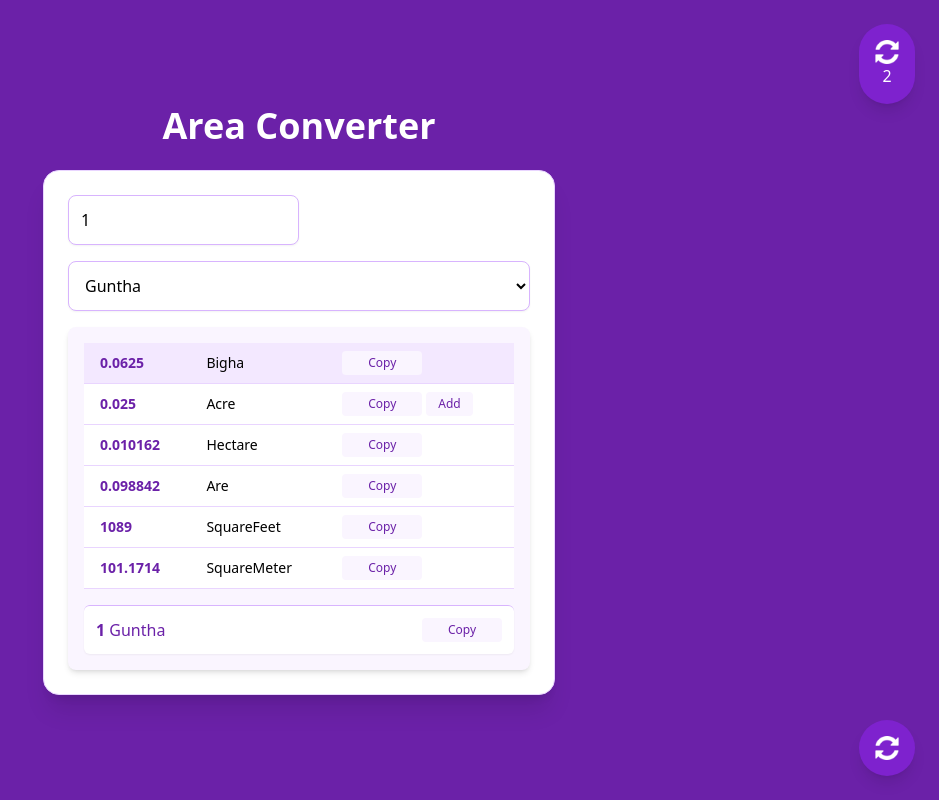
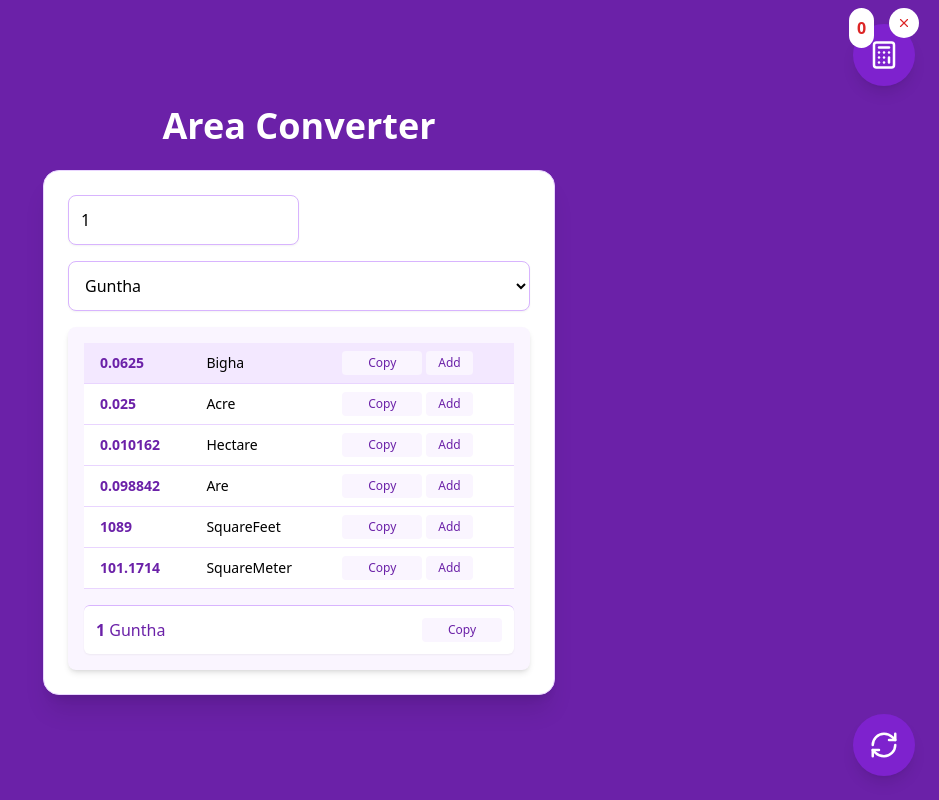
Before and after one commit to Murlidhar08/Area-Converter, a React (Vite) app: page / in a window 1280 px wide. Shown: the whole page, without its empty margins (341-1280 px from the left). Built offline with nearby package versions, Linux system fonts and the light colour scheme.

Commit message:
Task #8 : Multiple calculation added

```diff
--- a/package.json
+++ b/package.json
@@ -13,6 +13,7 @@
     "@reduxjs/toolkit": "^2.8.2",
     "clsx": "^1.2.1",
     "framer-motion": "^12.4.10",
+    "lucide-react": "^0.525.0",
     "react": "^18.2.0",
     "react-dom": "^18.2.0",
     "react-redux": "^9.2.0",
--- a/src/interface/ApplicationState.ts
+++ b/src/interface/ApplicationState.ts
@@ -1,7 +1,6 @@
 import ListOfCalculation from "@/interface/ListOfCalculation";
 
 export default interface ApplicationState {
-    selectedUnit: string,
-    totalUnit: number,
+    calculateUnit: string,
     listOfCalc: ListOfCalculation[]
 }
--- a/src/interface/ListOfCalculation.ts
+++ b/src/interface/ListOfCalculation.ts
@@ -1,3 +1,5 @@
 export default interface ListOfCalculation {
+    unit: string
+    unitValue: number
     value: number
 }
--- a/src/pages/AreaConverterMultiple.tsx
+++ b/src/pages/AreaConverterMultiple.tsx
@@ -2,7 +2,9 @@ import { useState, useEffect, useRef } from "react";
 import { motion } from "framer-motion";
 import { useNavigate } from "react-router-dom";
 import { useSelector, useDispatch } from 'react-redux';
-import { clearListOfCalculator, addListOfCalculator } from '@/redux/slices/calculationSlice';
+import { clearListOfCalculator, addListOfCalculator, setCalculateUnit } from '@/redux/slices/calculationSlice';
+import ListOfCalculation from "@/interface/ListOfCalculation";
+import { CalculatorIcon, RefreshCw, X } from 'lucide-react';
 
 interface UnitConversion {
   [key: string]: number;
@@ -106,7 +108,7 @@ const getLocalStorage = (key: string): any => {
 
 export default function AreaConverterMultiple() {
   const dispatch = useDispatch();
-  const calculationStr = useSelector((state: any) => state.calculation);
+  const calculationStore = useSelector((state: any) => state.calculation);
   const [value, setValue] = useState<number>(Number(getLocalStorage(enums.value) ?? 1));
   const [fromUnit, setFromUnit] = useState<string>(getLocalStorage(enums.fromUnit) ?? "Guntha");
   const [customH, setCustomH] = useState<number>(getLocalStorage(enums.customH) ?? 0);
@@ -193,8 +195,14 @@ export default function AreaConverterMultiple() {
     )
   };
 
-  const addToCalculation = (num: number) => {
-    dispatch(addListOfCalculator({ value: num }));
+  const addToCalculation = (num: number, unit: string) => {
+    const obj: ListOfCalculation = {
+      unit: fromUnit,
+      unitValue: value,
+      value: num
+    }
+    dispatch(addListOfCalculator(obj));
+    dispatch(setCalculateUnit(unit));
   };
 
   return (
@@ -204,7 +212,7 @@ export default function AreaConverterMultiple() {
         initial={{ opacity: 0, y: -20 }}
         animate={{ opacity: 1, y: 0 }}
       >
-        Area Converter
+        Area Converter {calculationStore.calculateUnit}
       </motion.h1>
       <motion.div
         className="bg-white p-6 rounded-2xl shadow-xl w-full max-w-lg mx-auto border border-purple-200"
@@ -296,10 +304,11 @@ export default function AreaConverterMultiple() {
                         >
                           {copied === unit ? "Copied!" : "Copy"}
                         </button>
+
                         {/* Add Calculation button */}
-                        {calculationStr.selectedUnit == unit && (
+                        {(calculationStore.calculateUnit == unit || calculationStore.calculateUnit == "") && (
                           <button
-                            onClick={() => addToCalculation(convertArea(unit))}
+                            onClick={() => addToCalculation(convertArea(unit), unit)}
                             className="ml-1 px-3 py-1 text-xs text-purple-800 bg-purple-50 rounded hover:bg-purple-200 text-center"
                           >
                             Add
@@ -341,20 +350,24 @@ export default function AreaConverterMultiple() {
         whileTap={{ scale: 0.9, rotate: 180 }}
         aria-label="Go to Single Page"
       >
-        <img className="w-6 h-6" src="/images/convert.png" alt="img" />
+        <RefreshCw size={30} />
       </motion.button>
 
       {/* Navigate to Calculation */}
       <motion.button
         title="Calculation"
-        onClick={() => navigate("/calculation")}
         className="fixed top-6 right-6 bg-purple-700 hover:bg-purple-900 text-white p-4 rounded-full shadow-lg focus:outline-none"
-        whileHover={{ scale: 1.1 }}
-        whileTap={{ scale: 0.9, rotate: 180 }}
         aria-label="Go to Single Page"
       >
-        <img className="w-6 h-6" src="/images/convert.png" alt="img" />
-        <p>{calculationStr?.listOfCalc?.length}</p>
+        <p className="absolute bg-white text-red-600 p-2 rounded-full font-bold -top-4 -left-1">{calculationStore?.listOfCalc?.length}</p>
+        <CalculatorIcon
+          onClick={() => navigate("/calculation")}
+          size={30} />
+
+        <X
+          onClick={() => dispatch(clearListOfCalculator())}
+          size={30}
+          className="absolute bg-white text-red-600 p-2 rounded-full font-bold -top-4 -right-1" />
       </motion.button>
     </div>
   );
--- a/src/pages/Calculation.tsx
+++ b/src/pages/Calculation.tsx
@@ -1,8 +1,18 @@
-import { useSelector } from 'react-redux';
+import { useState, useEffect } from "react";
 import { motion } from "framer-motion";
+import { X } from 'lucide-react';
+import { useSelector, useDispatch } from 'react-redux';
+import { removeCalcItem } from '@/redux/slices/calculationSlice';
 
 export default function Calculation() {
+    const dispatch = useDispatch();
     const calculationStore = useSelector((state: any) => state.calculation);
+    const [totalVal, setTotalVal] = useState<number>(0);
+
+    useEffect(() => {
+        const total = calculationStore.listOfCalc.reduce((sum: any, item: any) => sum + Number(item.value || 0), 0);
+        setTotalVal(total);
+    }, [calculationStore.listOfCalc]);
 
     return (
         <div className="flex flex-col items-center justify-center min-h-screen bg-purple-800 p-4">
@@ -13,7 +23,7 @@ export default function Calculation() {
                 animate={{ opacity: 1, y: 0 }}
                 transition={{ duration: 0.5 }}
             >
-                Total Area {calculationStore.selectedUnit}
+                Total Area
             </motion.h1>
 
             {/* Box */}
@@ -26,7 +36,7 @@ export default function Calculation() {
                 <div className="bg-purple-50 p-4 rounded-lg shadow-md overflow-x-auto">
                     <table className="w-full text-sm text-left border-separate border-spacing-y-2">
                         <tbody>
-                            {calculationStore?.listOfCalc.map((row: any, index: any) => (
+                            {calculationStore?.listOfCalc.map((row: any, index: number) => (
                                 <motion.tr
                                     key={index}
                                     className="bg-purple-50 hover:bg-purple-200 transition-colors cursor-pointer"
@@ -34,8 +44,14 @@ export default function Calculation() {
                                     animate="visible"
                                     custom={index}
                                 >
-                                    <td className="py-3 px-4 font-semibold text-purple-900">{row.value}</td>
-                                    <td className="py-3 px-4 font-medium text-purple-900">{calculationStore.selectedUnit}</td>
+                                    <td className="py-3 px-4 font-medium text-purple-900">{row.unitValue} ({row.unit})</td>
+                                    <td className="py-3 px-4 font-semibold text-purple-900 flex justify-between">
+                                        <p>{row.value} ({calculationStore.calculateUnit})</p>
+                                        <X size={20}
+                                            color="red"
+                                            onClick={() => dispatch(removeCalcItem(index))}
+                                        />
+                                    </td>
                                 </motion.tr>
                             ))}
 
@@ -45,8 +61,11 @@ export default function Calculation() {
                                 initial="hidden"
                                 animate="visible"
                             >
-                                <td className="py-3 px-4 text-purple-900 font-bold">{calculationStore.totalUnit}</td>
-                                <td className="py-3 px-4 text-purple-900 font-bold">Total ({calculationStore.selectedUnit})</td>
+                                <td className="py-3 px-4 text-purple-900 font-bold">Total</td>
+                                <td className="py-3 px-4 text-purple-900 font-bold">
+                                    {totalVal}
+                                    {calculationStore.calculateUnit ? `(${calculationStore.calculateUnit})` : ""}
+                                </td>
                             </motion.tr>
                         </tbody>
                     </table>
--- a/src/redux/slices/calculationSlice.ts
+++ b/src/redux/slices/calculationSlice.ts
@@ -5,29 +5,30 @@ import ListOfCalculation from "@/interface/ListOfCalculation";
 import ApplicationState from '@/interface/ApplicationState';
 
 const initialState: ApplicationState = {
-    selectedUnit: "Acre",
-    totalUnit: 0,
-    listOfCalc: [
-        { value: 30 },
-        { value: 20 },
-    ]
+    calculateUnit: "",
+    listOfCalc: []
 };
 
 const calculationSlice = createSlice({
     name: 'calculation',
     initialState,
     reducers: {
-        setSelectedUnit: (state, action: PayloadAction<string>) => {
-            state.selectedUnit = action.payload;
+        setCalculateUnit: (state, action: PayloadAction<string>) => {
+            state.calculateUnit = action.payload;
         },
         addListOfCalculator: (state, action: PayloadAction<ListOfCalculation>) => {
             state.listOfCalc = [...state.listOfCalc, action.payload];
         },
+        removeCalcItem: (state, action) => {
+            state.listOfCalc = state.listOfCalc.filter((_, i) => i !== action.payload);
+            if (state?.listOfCalc?.length == 0) state.calculateUnit = "";
+        },
         clearListOfCalculator: (state) => {
+            state.calculateUnit = "";
             state.listOfCalc = [];
         }
     }
 });
 
-export const { setSelectedUnit, addListOfCalculator, clearListOfCalculator } = calculationSlice.actions;
+export const { setCalculateUnit, addListOfCalculator, removeCalcItem, clearListOfCalculator } = calculationSlice.actions;
 export default calculationSlice.reducer;
```
Also changed, not shown: 1 other file (tests, documents, lock files or other folders).
